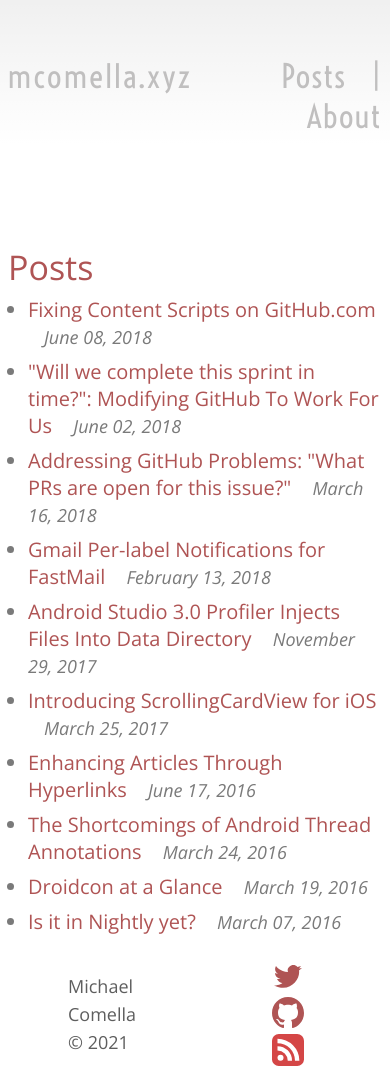
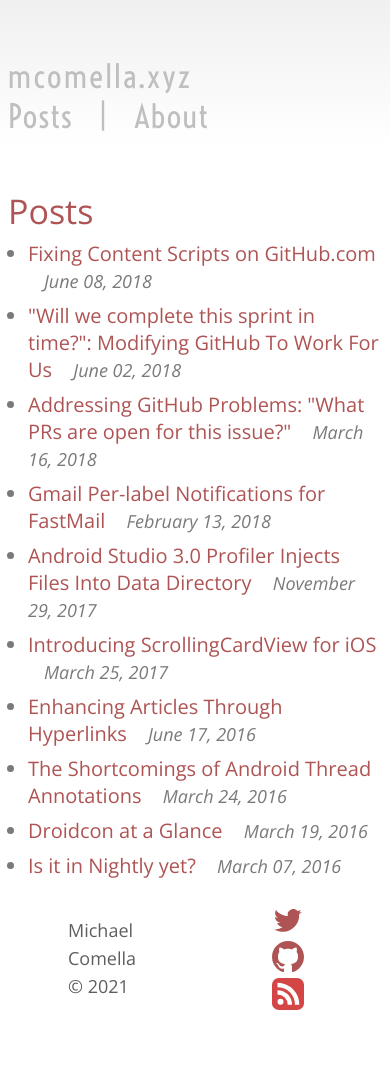
Before and after one commit to mcomella/mcomella.github.com, a Jekyll site: the page built from index.html, in a window 390 px wide. Built offline with Jekyll 4.4.1, drawn with Linux system fonts in a browser that asks for light colours; after the commit the page ends 1025 px from its top, so only the background shows below that.

Commit message:
Fix mobile devices with 'good enough' solution.

```diff
--- a/css/main.css
+++ b/css/main.css
@@ -56,6 +56,13 @@
 
     font-family: var(--font-header);
     font-size: 32px;
+}
+
+@media (max-width: 410px) {
+    header {
+        display: block; /* good enough way to fix issues with header on mobile devices */
+        margin-bottom: 0;
+    }
 }
 
 header, header a, header a:visited {
```
